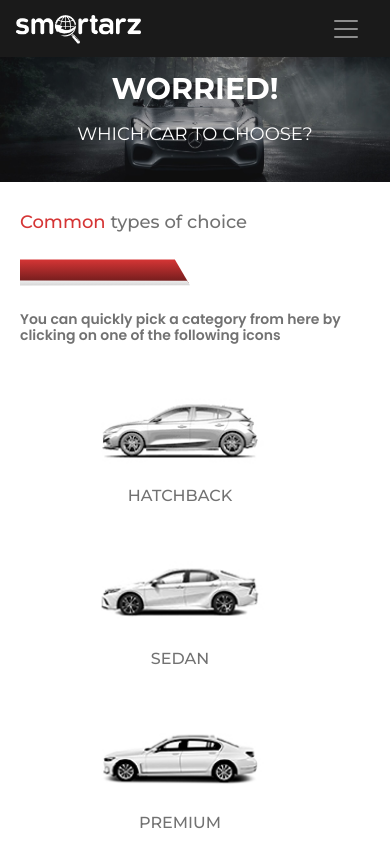
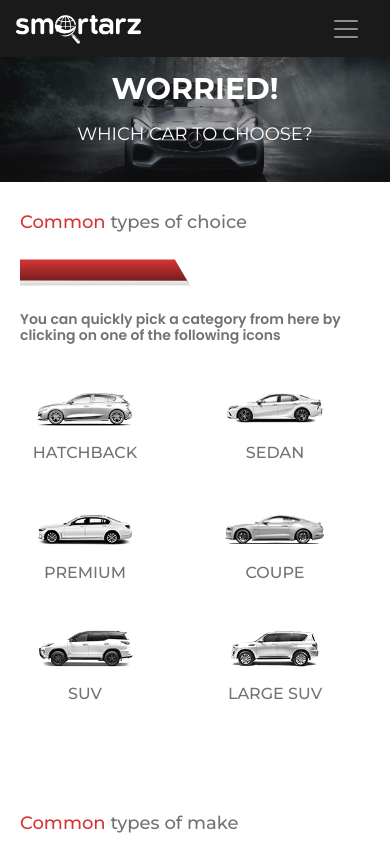
Before and after one commit to ahmednabil310/cars-project, a React (Create React App) app: page / in a window 390 px wide. Shown: the top 844 px of the page. Built offline with nearby package versions, Linux system fonts and the light colour scheme; no server answers.

Commit message:
simple eidting in home page and review

```diff
--- a/src/components/NewCarPricingComponents/Section1.jsx
+++ b/src/components/NewCarPricingComponents/Section1.jsx
@@ -52,7 +52,7 @@ class Section1 extends Component {
     const customStyles = {
       control: (base) => ({
         ...base,
-        height: '72px!important',
+        height: '72px',
         width: '100%!important',
         padding: '6px 10px 6px 16px!important',
         marginBottom: '3px!important',
--- a/src/components/SubComponents/SingleCar/SingleCar.jsx
+++ b/src/components/SubComponents/SingleCar/SingleCar.jsx
@@ -7,15 +7,13 @@ class SingleCar extends Component {
   }
 
   handleClickImage = (name) => {
-
-      this.props.history.push(this.props.rout);
-
+    this.props.history.push(this.props.rout);
   };
 
   render() {
     return (
       <div
-        className="col-md-6 col-xs-12 col-sm-6 col-lg-4 pb-4   cars-container d-flex flex-column align-items-center"
+        className="col-md-6 col-6 col-sm-6 col-lg-4 pb-4   cars-container d-flex flex-column align-items-center"
         style={{ cursor: 'pointer' }}
         key={this.props.name}
         onClick={() => this.handleClickImage(this.props.name)}>
--- a/src/styles/HomePageStyles/Section_A.css
+++ b/src/styles/HomePageStyles/Section_A.css
@@ -101,4 +101,10 @@
   .section-a-homepage-container svg {
     width: 170px;
   }
+  .section-a-homepage-container .cars-left .cars-container img {
+    height: 69px;
+  }
+  .section-a-homepage-container .cars-container img {
+    height: 68px;
+  }
 }
--- a/src/styles/NewCarPricingStyles/Section1.css
+++ b/src/styles/NewCarPricingStyles/Section1.css
@@ -179,5 +179,8 @@
 }
 
 /* // Extra large devices (large desktops, 1200px and up) */
-@media (min-width: 1200px) {
+@media (max-width: 576px) {
+  .my-btn {
+    height: 52px;
+  }
 }
```
